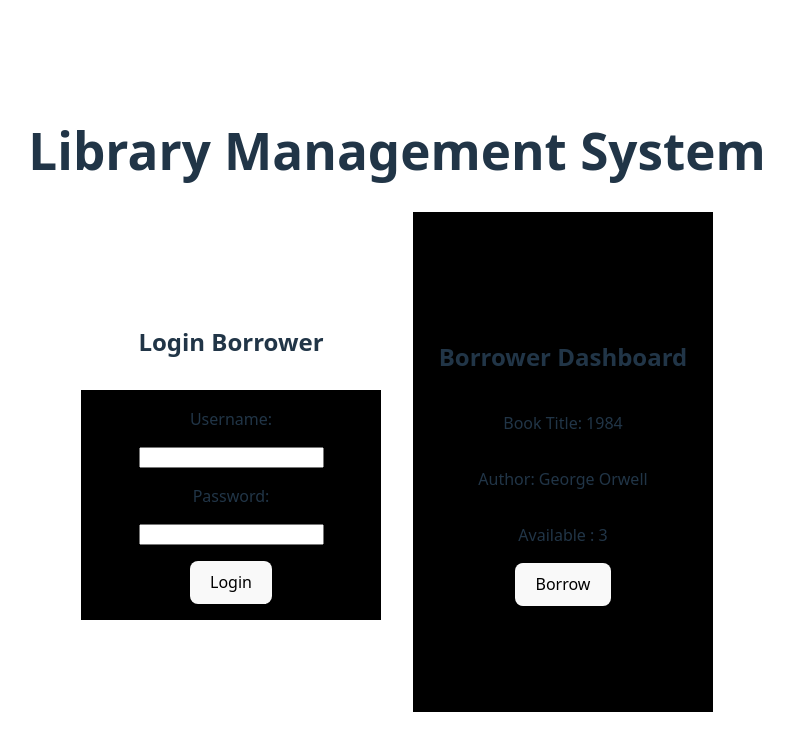
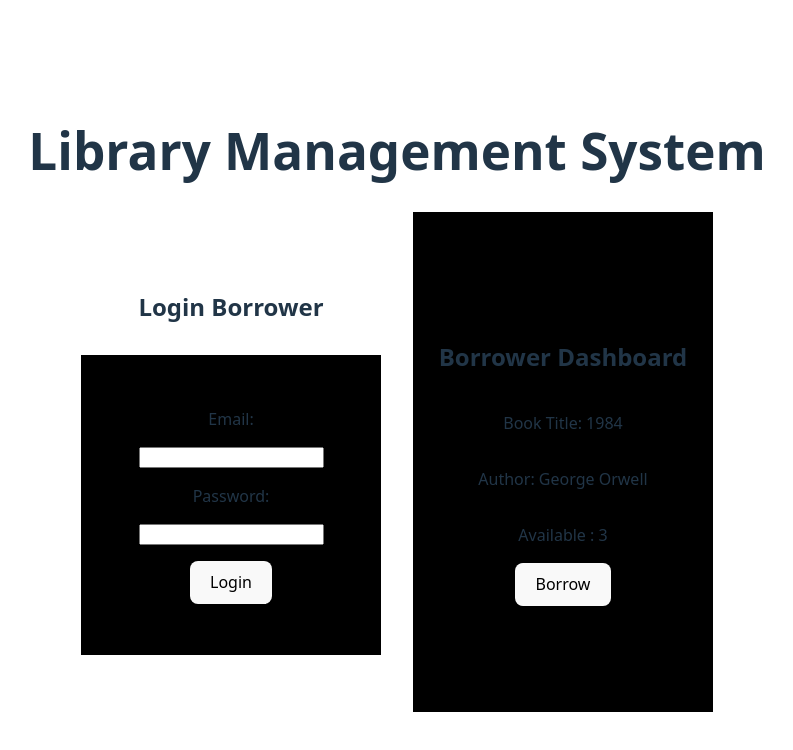
Before and after one commit to AnishD10/Library-Management-System, a React (Vite) app in the folder Client/: page / in a window 1280 px wide. Shown: the top 750 px of the page, without its empty margins (243-1036 px from the left). Built offline with nearby package versions, Linux system fonts and the light colour scheme.

Commit message:
Login Check sucessfull

```diff
--- a/Client/package.json
+++ b/Client/package.json
@@ -10,7 +10,7 @@
     "preview": "vite preview"
   },
   "dependencies": {
-    "axios": "^1.10.0",
+    "axios": "^1.11.0",
     "react": "^19.1.0",
     "react-dom": "^19.1.0"
   },
--- a/Client/src/App.css
+++ b/Client/src/App.css
@@ -66,7 +66,7 @@ display: flex;
   background-color: black;
   align-items: center;
   justify-content: center;
-  height: 230px;
+  height: 300px;
   width: 300px;
   margin-top: 30px;
 
--- a/Client/src/App.jsx
+++ b/Client/src/App.jsx
@@ -1,8 +1,40 @@
+
+import React, { useState } from 'react'
+import './App.css'
+import axios from 'axios';
 
 
-import './App.css'
+function App() {
 
-function App() {
+  const [message, setMessage] = useState('');
+  const [form , setForm] = useState({
+    email: '',
+    password: ''
+  });
+  const handleChange = (e) => {
+    const { name, value } = e.target;
+    setForm({
+      ...form,
+      [name]: value
+    });
+  }
+
+  const handleLogin = async (e) => {
+    e.preventDefault();
+    try {
+      const res = await axios.post('http://localhost:3000/api/users/login', form, {
+        headers: {
+          'Content-Type': 'application/json'
+        }
+      });
+
+      setMessage(res.data.message);
+    } catch (error) {
+      setMessage(error.res.message);
+    }
+
+  }
+
 
   return (
     <div>
@@ -10,14 +42,15 @@ function App() {
       <div className='main-panel'>
       <div className='login'>
       <h2>Login Borrower</h2>
-      <form>
-        <label htmlFor="username">Username:</label>
-        <input type="text" id="username" name="username" required />
+      <form onSubmit={handleLogin}>
+        <label htmlFor="email">Email:</label>
+        <input type="text" id="email" name="email" onChange={handleChange} required />
 
         <label htmlFor="password">Password:</label>
-        <input type="password" id="password" name="password" required />
+        <input type="password" id="password" name="password" onChange={handleChange} required />
 
         <button type="submit">Login</button>
+        {message && <p className='message'>{message}</p>}
       </form>
       </div>
       <div className='dashboard'>
@@ -26,7 +59,7 @@ function App() {
       <p className='author'>Author: George Orwell</p>
       <p className='available'>Available : 3</p>
 
-      <button>Borrow</button>
+      <button type='submit'>Borrow</button>
       </div>
       </div>
     </div>
```
Also changed, not shown: 1 other file (tests, documents, lock files or other folders).
